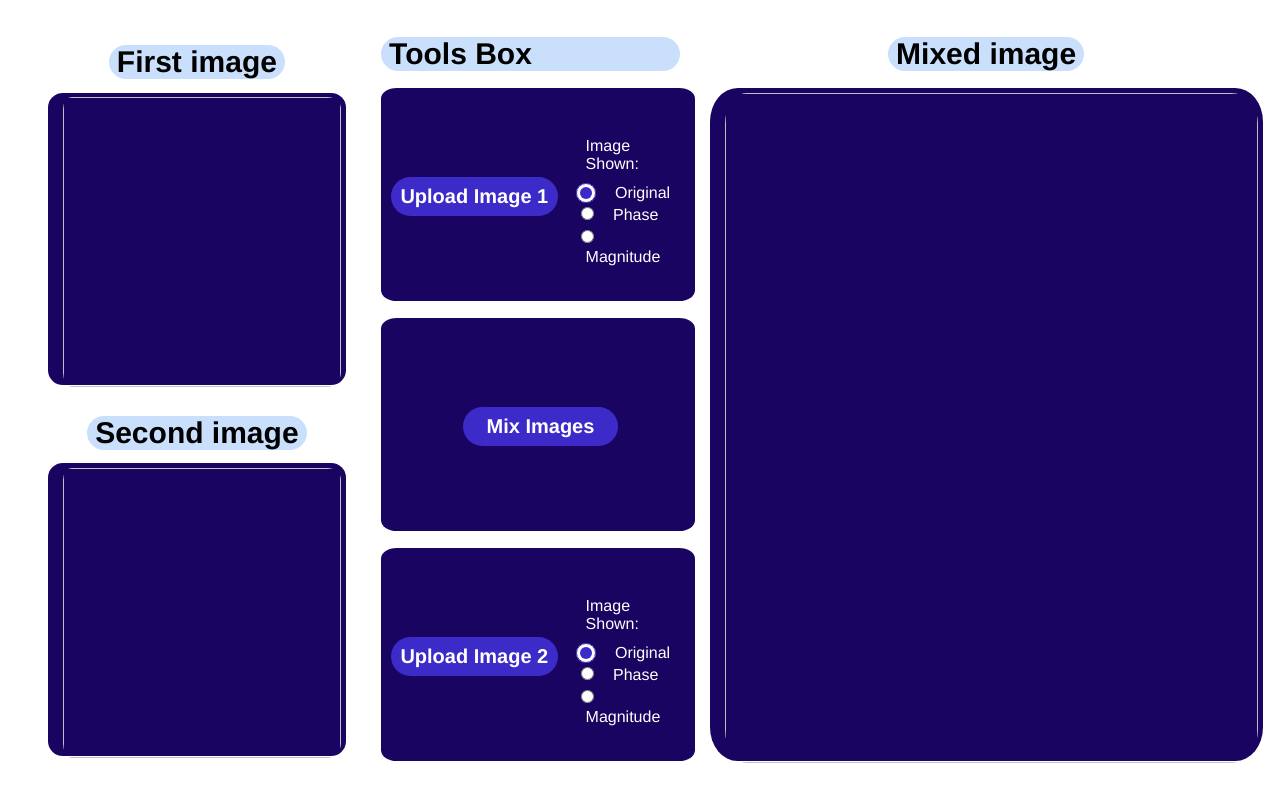
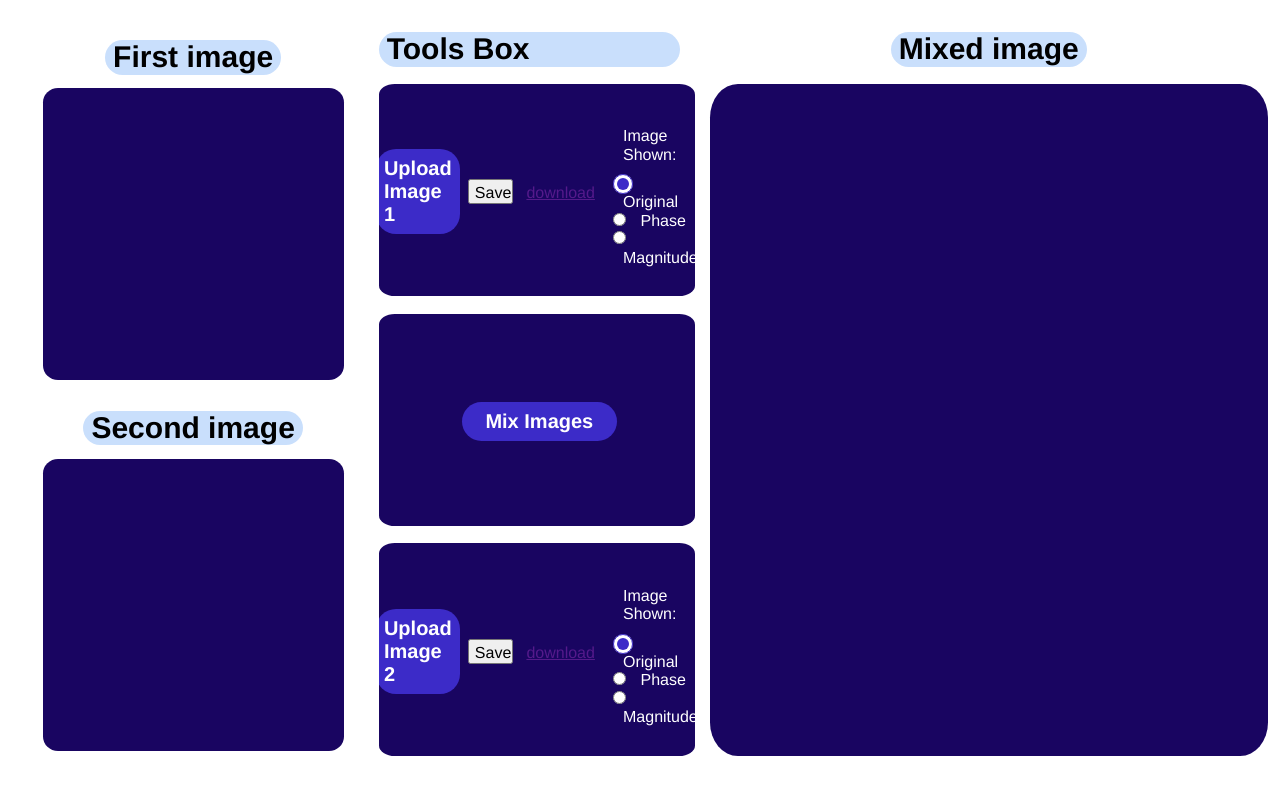
Before and after one commit to Sherif-2001/sbe3110_f22_task4_team01, a Flask app: page / in a window 1280 px wide. Run offline with Flask 2, Linux system fonts and the light colour scheme; some libraries are stand-ins or nearby versions.

Commit message:
test cropper

```diff
--- a/DSP_task4_1-front/static/script/main.js
+++ b/DSP_task4_1-front/static/script/main.js
@@ -13,25 +13,73 @@
 let SecondTools = document.getElementsByName("SecondImageTools");
 
 form = document.getElementById("SubmitForm");
+cropper1 = '';
+cropper2 = '';
+
+let firstimagecont = document.getElementById("firstimagecont")
+let secondimagecont = document.getElementById("secondimagecont")
+
+
+let save1 = document.getElementById("saveBtn1");
+let save2 = document.getElementById("saveBtn2");
+
+let dwn1 = document.getElementById("download1");
+let dwn2 = document.getElementById("download2");
+
 
 FirstImageInput.addEventListener("change", function () {
   let reader = new FileReader();
-  reader.addEventListener("load", () => {
-    FirstImage.src = reader.result;
-    FirstImage.style.display = "flex";
-    FirstTools[0].checked = true;
-  });
+  // reader.addEventListener("load", () => {
+  // cropper.destroy();
+  // FirstImage.src = reader.result;
+  // FirstImage.style.display = "flex";
+  // FirstTools[0].checked = true;
+  // cropper = new Cropper(FirstImage);
+  reader.onload = e => {
+    if (e.target.result) {
+      // create new image
+      let img = document.createElement('img');
+      img.id = 'image';
+      img.src = e.target.result;
+      img.style = "  display: flex; max-width: 100%; max-height: 100%; border-radius: 5%; object-fit: contain;";
+      // clean result before
+      firstimagecont.innerHTML = '';
+      // append new image
+      firstimagecont.appendChild(img);
+      // init cropper
+      cropper1 = new Cropper(img);
+    }
+  };
+
+  // });
   reader.readAsDataURL(this.files[0]);
   FirstImageInput.removeEventListener();
 });
 
 SecondImageInput.addEventListener("change", function () {
   let reader = new FileReader();
-  reader.addEventListener("load", () => {
-    SecondImage.src = reader.result;
-    SecondImage.style.display = `flex`;
-    SecondTools[0].checked = true;
-  });
+  // reader.addEventListener("load", () => {
+  // SecondImage.src = reader.result;
+  // SecondImage.style.display = `flex`;
+  // SecondTools[0].checked = true;
+  // cropper2 = new Cropper(SecondImage);
+  // });
+  reader.onload = e => {
+    if (e.target.result) {
+      // create new image
+      let img = document.createElement('img');
+      img.id = 'image';
+      img.src = e.target.result;
+      img.style = "  display: flex; max-width: 100%; max-height: 100%; border-radius: 5%; object-fit: contain;";
+      // clean result before
+      secondimagecont.innerHTML = '';
+      // append new image
+      secondimagecont.appendChild(img);
+      // init cropper
+      cropper2 = new Cropper(img);
+    }
+  };
+
   reader.readAsDataURL(this.files[0]);
 }
 );
@@ -78,3 +126,34 @@
 form.addEventListener('submit', function (event) {
   event.preventDefault();    // prevent page from refreshing
 });
+
+
+// save on click
+save1.addEventListener('click', e => {
+  e.preventDefault();
+  // get result to data uri
+  let imgSrc = cropper1.getCroppedCanvas({ width: 300 }).toDataURL();
+  // remove hide class of img
+  FirstImage.classList.remove('hide');
+  // img_result.classList.remove('hide');
+  // show image FirstImage
+  FirstImage.src = imgSrc;
+  // dwn.classList.remove('hide');
+  dwn.download = 'image1.png';
+  dwn.setAttribute('href', imgSrc);
+});
+
+
+save2.addEventListener('click', e => {
+  e.preventDefault();
+  // get result to data uri
+  let imgSrc = cropper2.getCroppedCanvas({ width: 300 }).toDataURL();
+  // remove hide class of img
+  SecondImage.classList.remove('hide');
+  // img_result.classList.remove('hide');
+  // show image SecondImage
+  SecondImage.src = imgSrc;
+  // dwn.classList.remove('hide');
+  dwn.download = 'image2.png';
+  dwn.setAttribute('href', imgSrc);
+});
--- a/DSP_task4_1-front/static/style/style.css
+++ b/DSP_task4_1-front/static/style/style.css
@@ -37,6 +37,7 @@
   flex: 1;
   justify-content: center;
   align-items: center;
+  overflow: hidden;
   width: 100%;
   height: 100%;
   border-radius: 5%;
@@ -63,8 +64,8 @@
 
 .Image {
   display: flex;
-  width: 100%;
-  height: 100%;
+  max-width: 100%;
+  max-height: 100%;
   border-radius: 5%;
   object-fit: contain;
 }
--- a/DSP_task4_1-front/templates/index.html
+++ b/DSP_task4_1-front/templates/index.html
@@ -7,6 +7,14 @@
   <meta name="viewport" content="width=device-width, initial-scale=1.0" />
   <title>Document</title>
   <link rel="stylesheet" href="../static/style/style.css" />
+
+  <!-- Normalize CSS -->
+  <link rel="stylesheet" href="https://cdnjs.cloudflare.com/ajax/libs/normalize/5.0.0/normalize.min.css">
+  <!-- Cropper CSS -->
+  <link rel='stylesheet' href='https://cdnjs.cloudflare.com/ajax/libs/cropper/2.3.4/cropper.min.css'>
+  <!-- Cropper JS -->
+  <script src='https://cdnjs.cloudflare.com/ajax/libs/cropperjs/0.8.1/cropper.min.js'></script>
+
 </head>
 
 <form style="display: flex; flex: 1;" action="http://127.0.0.1:10000/" id="SubmitForm" method="post"
@@ -17,7 +25,7 @@
     <div style="width: 25%; display: flex; flex-direction: column;">
       <div class="container">
         <label class="containerLabel">First image</label>
-        <div class="imageContainer">
+        <div class="imageContainer" id="firstimagecont">
           <img id="FirstImage" class="Image" />
         </div>
       </div>
@@ -25,7 +33,7 @@
       <!-- ------------------------ The Second Image Container ---------------------- -->
       <div class="container">
         <label class="containerLabel">Second image</label>
-        <div class="imageContainer">
+        <div class="imageContainer" id="secondimagecont">
           <img id="SecondImage" class="Image" />
         </div>
       </div>
@@ -37,6 +45,8 @@
       <div class="imageContainer">
         <input id="FirstImageInput" name="input1" type="file" accept="image/*" style="display: none" />
         <label for="FirstImageInput" id="FirstImageBtn" class="ImageBtn">Upload Image 1</label>
+        <button id="saveBtn1">Save</button>
+        <a href="" id="download1">download</a>
         <div style="color: white;">
           <p> Image Shown:</p>
           <input type="radio" id="Original" name="FirstImageTools" value="Original" checked>
@@ -57,6 +67,9 @@
       <div class="imageContainer">
         <input id="SecondImageInput" name="input2" type="file" accept="image/*" style="display: none" />
         <label for="SecondImageInput" id="SecondImageBtn" class="ImageBtn">Upload Image 2</label>
+        <button id="saveBtn2">Save</button>
+        <a href="" id="download2">download</a>
+
         <div style="color: white;">
           <p>Image Shown:</p>
           <input type="radio" id="Original" name="SecondImageTools" value="Original" checked>
```
Also changed, not shown: DSP_task4_1-front/static/script/crop.js (added, +55 -0 lines), DSP_task4_1-front/static/images/image2.png, DSP_task4_1-front/static/images/image2_mag.png, DSP_task4_1-front/static/images/image2_phase.png, DSP_task4_1-front/static/images/image_mixed_mag1_p2.png, DSP_task4_1-front/static/images/image_mixed_mag2_mag1.png, DSP_task4_1-front/static/images/image_mixed_mag2_p1.png, DSP_task4_1-front/static/images/image_mixed_p1_p2.png.
